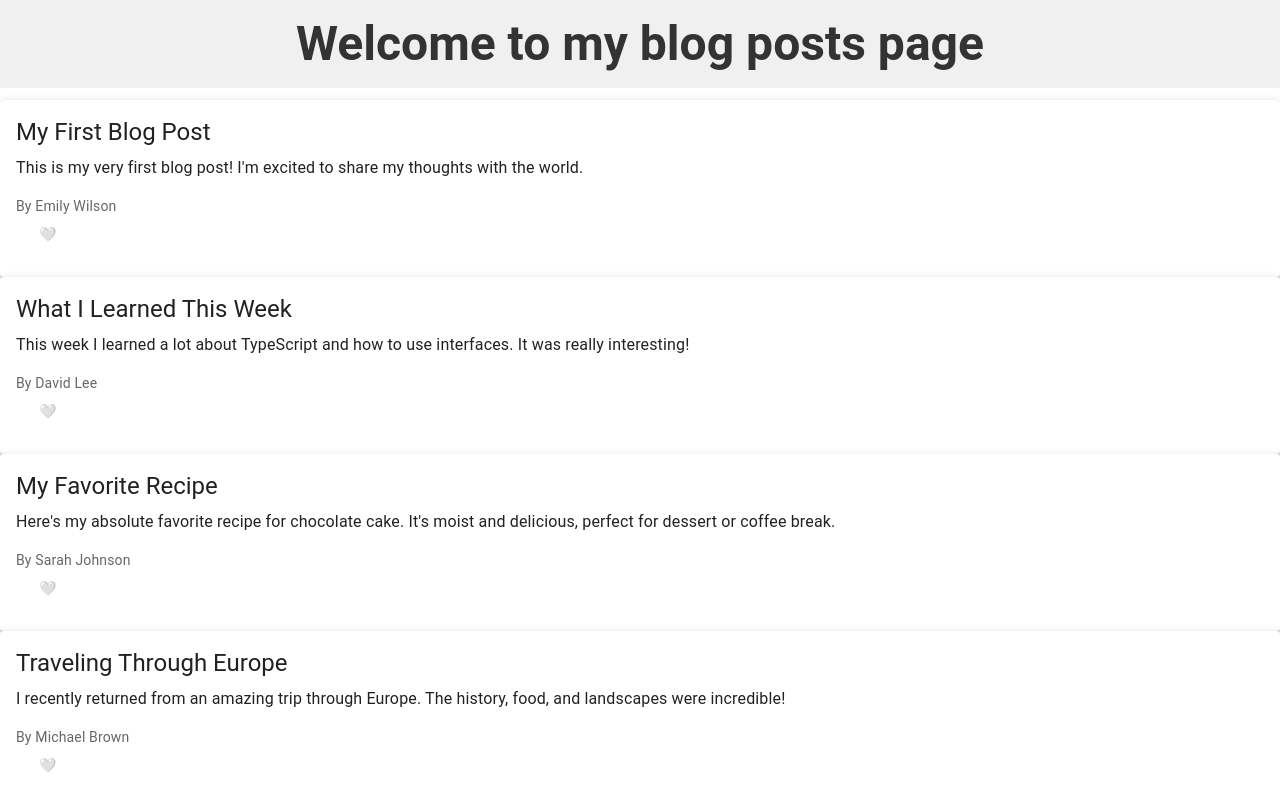
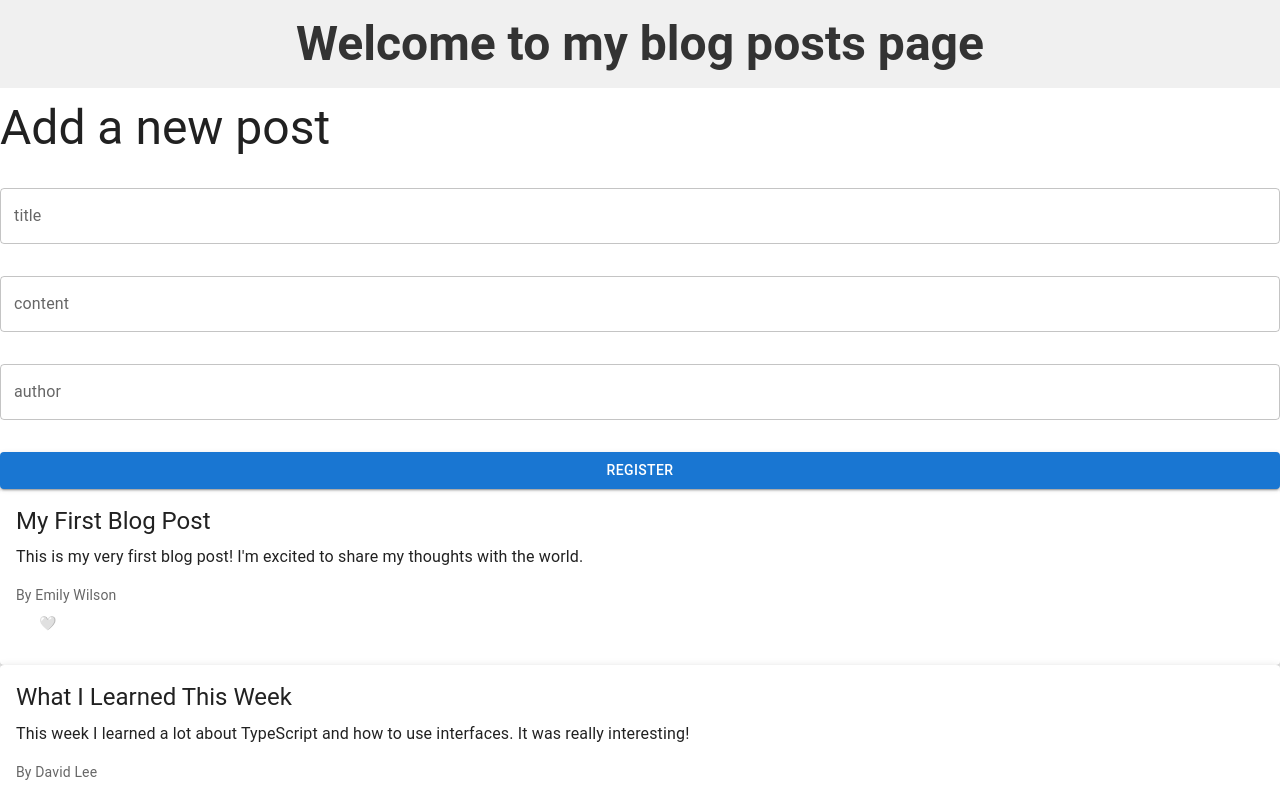
Before and after one commit to Davod0/Next.js-PostFlow, a Next.js app: page / in a window 1280 px wide. Shown: the top 791 px of the page. Built offline with nearby package versions, Linux system fonts and the light colour scheme.

Commit message:
Implemented the PostForm component to allow users to create new posts. Created an actions file and added an action method. Changed the name of posts to mockedPosts

```diff
--- /dev/null
+++ b/app/action.ts
@@ -0,0 +1,6 @@
+import { mockedPosts, Post } from "./data";
+
+
+export function StorePost(post: Post) {
+    mockedPosts.push(post);
+}
--- /dev/null
+++ b/app/components/PostForm.tsx
@@ -0,0 +1,55 @@
+import { zodResolver } from "@hookform/resolvers/zod";
+import { Button, Stack, TextField, Typography } from "@mui/material";
+import { useForm } from "react-hook-form";
+import { z } from "zod";
+import { StorePost } from "../action";
+import { mockedPosts } from "../data";
+
+export const PostSchema = z.object({
+    title: z.string().min(3).max(100, {message: "not a valid tittle"}),
+    content: z.string().min(10).max(1000, {message: "post content has to be at least 10 words"}),
+    author: z.string().min(3).max(100, {message: "author's name has to contain at least 3 alphabets"}),
+})
+
+export type Post = z.infer<typeof PostSchema>
+
+export function PostForm(){
+
+    const form = useForm<Post>({
+      resolver: zodResolver(PostSchema),
+      mode: "onBlur"
+    });
+
+    const registerPost = (data: Post) => {
+        const newPost = {
+            id: mockedPosts.length + 1,
+            title: data.title,
+            content: data.content,
+            author: data.author,
+        };
+
+        StorePost(newPost);
+        mockedPosts.map((post) => {console.log(post);});
+        };
+
+    return(
+        <Stack component="form" gap={4} onSubmit={form.handleSubmit(registerPost)}>
+            <Typography variant="h3">Add a new post</Typography>
+
+            <TextField label="title" {...form.register("title")}
+            error={Boolean(form.formState.errors.title)}
+            helperText={form.formState.errors.title?.message}/>
+
+            <TextField label="content" {...form.register("content")}
+            error={Boolean(form.formState.errors.content)}
+            helperText={form.formState.errors.content?.message}/>
+
+            <TextField label="author" {...form.register("author")}
+            error={Boolean(form.formState.errors.author)}
+            helperText={form.formState.errors.author?.message}/>
+
+            <Button variant="contained" type="submit">Register</Button>
+      </Stack>
+    );
+
+}
--- a/app/data.ts
+++ b/app/data.ts
@@ -5,7 +5,7 @@ export interface Post {
     author: string;
 }
 
-export const posts: Post[] = [
+export const mockedPosts: Post[] = [
     {
         id: 1,
         title: "My First Blog Post",
--- a/app/page.tsx
+++ b/app/page.tsx
@@ -2,15 +2,16 @@
 
 import { Box } from "@mui/material";
 import PostCard from "./components/PostCard";
-import { posts } from "./data";
+import { PostForm } from "./components/PostForm";
+import { mockedPosts } from "./data";
 
 export default function Home() {
 
-  const postsList = posts;
-
+  // Måste fixas så att när nya posts addas i listan genom PostForm ska de visas direkt här i start sidan
   return (
        <Box sx={{ paddingTop:'100px'}}>
-        {postsList.map((post) => (
+        <PostForm />
+        {mockedPosts.map((post) => (
           <PostCard key={post.id} post={post} />
         ))}
        </Box>
```
Also changed, not shown: app/components/Form.tsx (deleted, +0 -10 lines).
